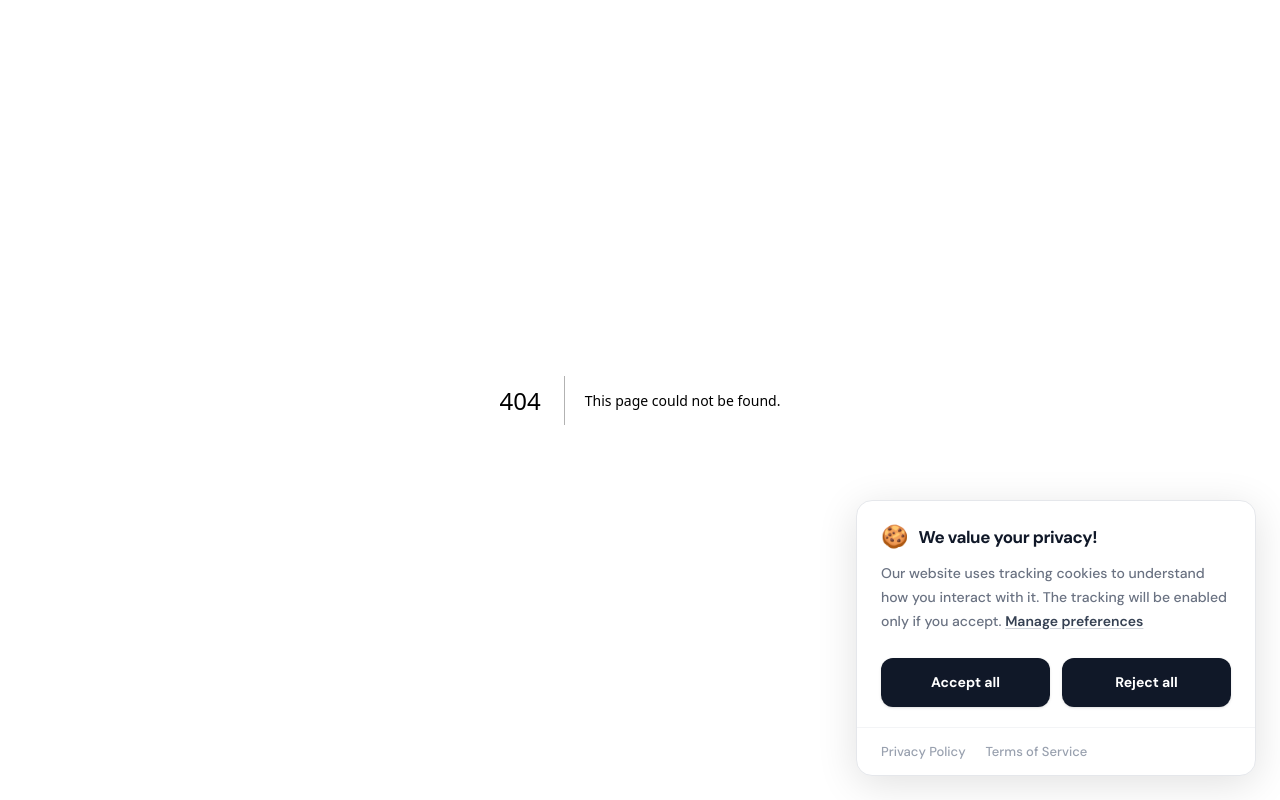
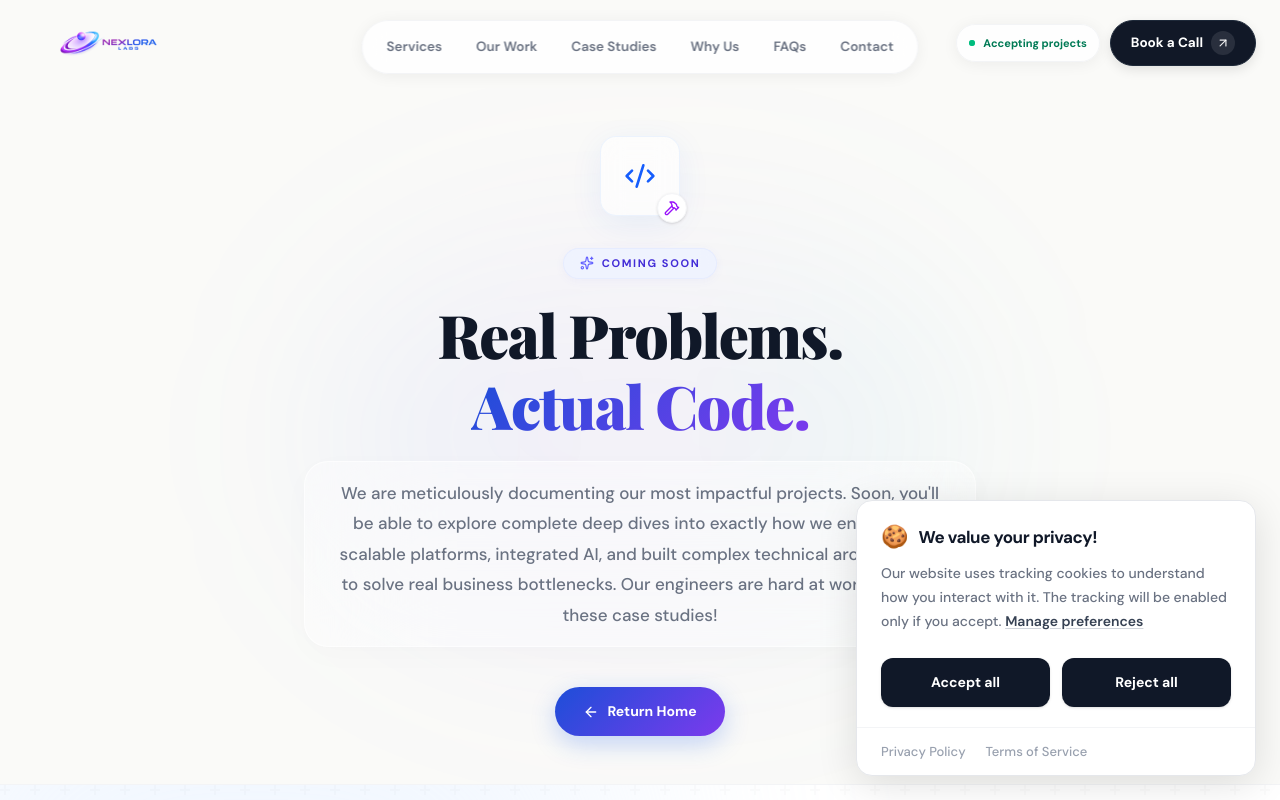
Before and after one commit to nexloralabs/nexloralabs-website, a Next.js app: page /case-studies in a window 1280 px wide. Before the commit this address had no page. Shown: the top 800 px of the page. Built offline with nearby package versions, Linux system fonts and the light colour scheme.

Commit message:
case study added

```diff
--- /dev/null
+++ b/src/app/case-studies/page.tsx
@@ -0,0 +1,26 @@
+import type { Metadata } from "next";
+import Navbar from "@/components/layout/Navbar";
+import Footer from "@/components/layout/Footer";
+import CaseStudiesComingSoon from "@/components/sections/CaseStudiesComingSoon";
+import dynamic from "next/dynamic";
+
+const FloatingBar = dynamic(() => import("@/components/ui/FloatingBar"));
+
+export const metadata: Metadata = {
+    title: "Case Studies — NexLora Labs Engineeering",
+    description: "Explore in-depth case studies of custom software development, AI automation, and product architecture by the NexLora Labs engineering team.",
+    alternates: { canonical: "/case-studies" },
+};
+
+export default function CaseStudiesPage() {
+    return (
+        <div className="bg-[#FAFAF8] min-h-screen flex flex-col">
+            <Navbar />
+            <main className="flex-grow flex flex-col pt-[72px] lg:pt-[88px] w-full">
+                <CaseStudiesComingSoon />
+            </main>
+            <Footer />
+            <FloatingBar />
+        </div>
+    );
+}
--- a/src/components/layout/Footer.tsx
+++ b/src/components/layout/Footer.tsx
@@ -22,7 +22,7 @@ export default function Footer() {
         setIsSubmitting(true);
         try {
             const fd = new FormData();
-            fd.append("access_key", "12b3272b-2a01-4d5b-89c9-b432f15ebfbb");
+            fd.append("access_key", "0e7a3ebc-1673-47f9-a140-d742569f3603");
             fd.append("email", email);
             fd.append("subject", "New Newsletter Subscription | NexLora Labs");
             fd.append("from_name", "NexLora Labs Website");
@@ -99,6 +99,7 @@ export default function Footer() {
                             if (window.location.pathname === '/') {
                                 e.preventDefault();
                                 window.scrollTo({ top: 0, behavior: "smooth" });
+                                window.history.pushState(null, '', '/');
                             }
                         }}>
                             <div className="relative w-[240px] md:w-[460px] h-[60px] md:h-[120px] mb-2 md:-ml-4">
--- a/src/components/layout/Navbar.tsx
+++ b/src/components/layout/Navbar.tsx
@@ -9,6 +9,7 @@ import { m, AnimatePresence } from "framer-motion";
 const navLinks = [
     { name: "Services", href: "/#services" },
     { name: "Our Work", href: "/#work" },
+    { name: "Case Studies", href: "/case-studies" },
     { name: "Why Us", href: "/#why-us" },
     { name: "FAQs", href: "/#faq" },
     { name: "Contact", href: "/contact" },
@@ -63,6 +64,7 @@ export default function Navbar() {
                         if (window.location.pathname === '/') {
                             e.preventDefault();
                             window.scrollTo({ top: 0, behavior: "smooth" });
+                            window.history.pushState(null, '', '/');
                         }
                         setMobileOpen(false);
                     }}>
@@ -194,6 +196,7 @@ export default function Navbar() {
                         if (window.location.pathname === '/') {
                             e.preventDefault();
                             window.scrollTo({ top: 0, behavior: "smooth" });
+                            window.history.pushState(null, '', '/');
                         }
                     }}>
                         <div className="relative w-[210px] xl:w-[280px] h-[70px] xl:h-[90px] flex-shrink-0 transition-transform duration-300 group-hover:scale-105">
--- /dev/null
+++ b/src/components/sections/CaseStudiesComingSoon.tsx
@@ -0,0 +1,83 @@
+"use client";
+
+import { m } from "framer-motion";
+import { Hammer, Sparkles, ArrowLeft, Code2 } from "lucide-react";
+import Link from "next/link";
+
+const ease = [0.16, 1, 0.3, 1] as const;
+
+export default function CaseStudiesComingSoon() {
+    return (
+        <section className="relative w-full flex-grow flex items-center justify-center overflow-hidden font-dm bg-[#FAFAF8] px-4 sm:px-6 py-6 sm:py-12">
+
+            {/* --- Premium Engineered Background --- */}
+            <div className="absolute inset-0 z-0 pointer-events-none">
+                {/* Edge Fading Mask */}
+                <div className="absolute inset-0 bg-[radial-gradient(ellipse_at_center,transparent_0%,#FAFAF8_75%)]" />
+                <div className="absolute inset-0 bg-gradient-to-b from-[#FAFAF8] via-transparent to-[#FAFAF8] opacity-80" />
+
+                {/* Accent Glows */}
+                <div className="absolute top-1/2 left-1/2 -translate-x-1/2 -translate-y-1/2 w-[600px] h-[400px] bg-gradient-to-r from-blue-500/10 via-purple-500/5 to-cyan-500/10 blur-[100px] rounded-[100%]" />
+            </div>
+
+            {/* --- Main Content --- */}
+            <div className="relative z-10 w-full max-w-3xl mx-auto flex flex-col items-center text-center">
+
+                {/* Icon Container with subtle animation */}
+                <m.div
+                    initial={{ scale: 0.9, opacity: 0, rotate: -10 }}
+                    animate={{ scale: 1, opacity: 1, rotate: 0 }}
+                    transition={{ duration: 0.8, ease }}
+                    className="relative flex items-center justify-center w-20 h-20 bg-white/60 backdrop-blur-md shadow-[0_8px_32px_rgba(37,99,235,0.08)] rounded-2xl mb-8 border border-blue-100/50"
+                >
+                    <Code2 className="w-8 h-8 text-blue-600" />
+                    <div className="absolute -bottom-2 -right-2 bg-white rounded-full p-1.5 shadow-sm border border-gray-100">
+                        <Hammer className="w-4 h-4 text-purple-600" />
+                    </div>
+                </m.div>
+
+                <m.div
+                    initial={{ y: 20, opacity: 0 }}
+                    animate={{ y: 0, opacity: 1 }}
+                    transition={{ duration: 0.7, delay: 0.1, ease }}
+                    className="flex flex-col items-center w-full"
+                >
+                    {/* Coming Soon Badge */}
+                    <div className="flex items-center gap-2 px-4 py-1.5 rounded-full bg-indigo-50/80 backdrop-blur-sm border border-indigo-100/60 mb-6 shadow-[0_2px_10px_rgba(99,102,241,0.05)]">
+                        <Sparkles className="w-3.5 h-3.5 text-indigo-500" />
+                        <span className="text-[11px] font-bold text-indigo-700 uppercase tracking-[0.15em]">Coming Soon</span>
+                    </div>
+
+                    {/* Headline */}
+                    <h1 className="text-[2.2rem] sm:text-[3rem] md:text-5xl lg:text-6xl font-black text-gray-900 tracking-tight leading-[1.05] font-playfair mb-6">
+                        Real Problems.<br className="hidden sm:block" />
+                        <span className="inline-block sm:mt-2" style={{
+                            background: "linear-gradient(135deg,#1d4ed8,#7c3aed)",
+                            WebkitBackgroundClip: "text",
+                            WebkitTextFillColor: "transparent",
+                        }}> Actual Code.</span>
+                    </h1>
+
+                    {/* Description Paragraph */}
+                    <p className="text-gray-500 text-[15px] sm:text-[16px] md:text-[17px] leading-[1.8] max-w-2xl mb-10 font-medium font-dm bg-white/40 backdrop-blur-3xl px-6 py-4 rounded-3xl border border-white/60 shadow-[0_8px_32px_rgba(0,0,0,0.02)]">
+                        We are meticulously documenting our most impactful projects. Soon, you&apos;ll be able to explore complete deep dives into exactly how we engineered scalable platforms, integrated AI, and built complex technical architectures to solve real business bottlenecks. Our engineers are hard at work curating these case studies!
+                    </p>
+
+                    {/* CTA Button */}
+                    <Link href="/">
+                        <button className="group relative inline-flex items-center gap-2.5 px-7 py-3.5 rounded-full text-white font-bold text-[14px] transition-all duration-300 hover:scale-[1.03] active:scale-95 overflow-hidden shadow-[0_8px_24px_rgba(37,99,235,0.25)]"
+                                style={{ background: "linear-gradient(135deg,#1d4ed8,#7c3aed)" }}>
+                            {/* Shimmer sweep on hover */}
+                            <span className="absolute inset-0 -skew-x-12 -translate-x-full group-hover:translate-x-[200%] transition-transform duration-700 bg-gradient-to-r from-transparent via-white/15 to-transparent pointer-events-none" />
+
+                            <span className="relative z-10 flex items-center gap-2">
+                                <ArrowLeft className="w-4 h-4 group-hover:-translate-x-1 transition-transform duration-300" />
+                                Return Home
+                            </span>
+                        </button>
+                    </Link>
+                </m.div>
+            </div>
+        </section>
+    );
+}
--- a/src/components/sections/Contact.tsx
+++ b/src/components/sections/Contact.tsx
@@ -16,7 +16,7 @@ export default function Contact() {
         setErrorMsg("");
 
         const formData = new FormData(e.currentTarget);
-        formData.append("access_key", "12b3272b-2a01-4d5b-89c9-b432f15ebfbb");
+        formData.append("access_key", "0e7a3ebc-1673-47f9-a140-d742569f3603");
 
         try {
             const response = await fetch("https://api.web3forms.com/submit", {
--- a/src/components/sections/OurWorks.tsx
+++ b/src/components/sections/OurWorks.tsx
@@ -16,6 +16,7 @@ const projects = [
         accent: "#2563EB",
         stats: { delivery: "7 Days", rating: "5.0★" },
         image: "/tejedutech.webp",
+        link: "https://www.tejedutech.com/",
     },
     {
         title: "Rapid Reel Creations",
@@ -25,6 +26,7 @@ const projects = [
         accent: "#E11D48",
         stats: { delivery: "4 Days", rating: "5.0★" },
         image: "/rapidreel.webp",
+        link: "https://www.rapidreelcreations.com/",
     },
     {
         title: "Terminal.me",
@@ -34,6 +36,7 @@ const projects = [
         accent: "#059669",
         stats: { delivery: "10 Days", rating: "5.0★" },
         image: "/terminalme.webp",
+        link: "",
     },
 ];
 
@@ -92,15 +95,18 @@ export default function OurWorks() {
                         const isHovered = hovered === i;
                         const isEven = i % 2 === 0;
                         return (
-                            <m.div
+                            <m.a
                                 key={i}
+                                href={p.link || undefined}
+                                target={p.link ? "_blank" : undefined}
+                                rel={p.link ? "noopener noreferrer" : undefined}
                                 initial={{ opacity: 0, y: 40 }}
                                 whileInView={{ opacity: 1, y: 0 }}
                                 viewport={{ once: true, margin: "-60px" }}
                                 transition={{ duration: 0.7, delay: i * 0.1, ease }}
                                 onMouseEnter={() => setHovered(i)}
                                 onMouseLeave={() => setHovered(null)}
-                                className="group relative rounded-2xl overflow-hidden cursor-pointer active:scale-[0.995] transition-all duration-300 border border-gray-100 bg-white shadow-[0_2px_20px_rgba(0,0,0,0.04)] hover:shadow-[0_8px_40px_rgba(0,0,0,0.08)]"
+                                className="group block relative rounded-2xl overflow-hidden cursor-pointer active:scale-[0.995] transition-all duration-300 border border-gray-100 bg-white shadow-[0_2px_20px_rgba(0,0,0,0.04)] hover:shadow-[0_8px_40px_rgba(0,0,0,0.08)]"
                             >
                                 <div className={`grid grid-cols-1 md:grid-cols-[1.1fr_1fr] ${!isEven ? "md:direction-rtl" : ""}`}
                                     style={!isEven ? { direction: "rtl" } : {}}>
@@ -195,7 +201,7 @@ export default function OurWorks() {
                                         </div>
                                     </div>
                                 </div>
-                            </m.div>
+                            </m.a>
                         );
                     })}
                 </div>
--- a/src/components/sections/ProjectsCarousel.tsx
+++ b/src/components/sections/ProjectsCarousel.tsx
@@ -223,7 +223,9 @@ export default function Projects() {
                             </div>
 
                             {/* CTA */}
-                            <a href="/contact"
+                            <a href="https://cal.com/nexloralabs.com/discovery-call?duration=30&overlayCalendar=true"
+                                target="_blank"
+                                rel="noopener noreferrer"
                                 className="group inline-flex items-center gap-2.5 self-start px-6 py-3 rounded-full text-white text-[13px] font-bold transition-all hover:scale-[1.03] active:scale-95 shadow-md"
                                 style={{ background: project.color, boxShadow: `0 8px 24px -4px ${project.color}40` }}>
                                 Start a Similar Project
```
